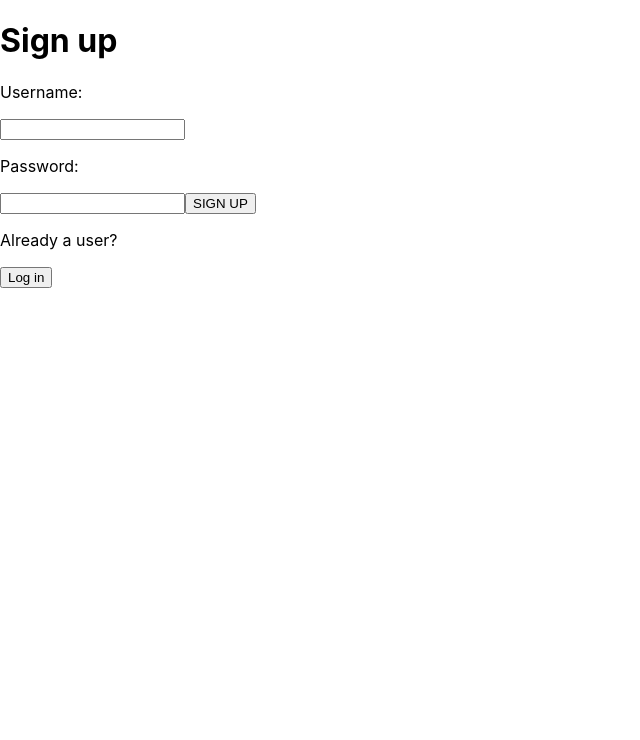
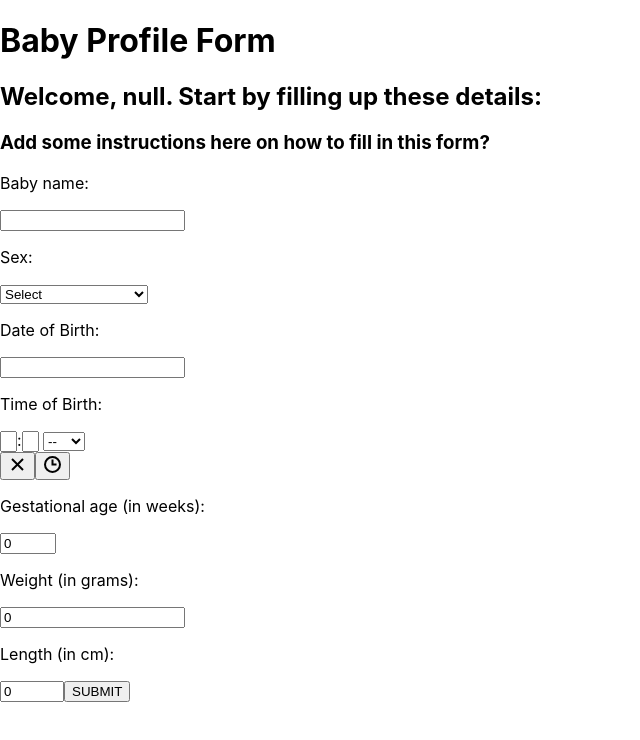
Before and after one commit to VanessaSue27/final-project-frontend, a React (Create React App) app: page /create-profile in a window 1280 px wide. Shown: the top 740 px of the page, without its empty margins (0-640 px from the left). Built offline with nearby package versions, Linux system fonts and the light colour scheme.

Commit message:
Add redirects file

```diff
--- a/package.json
+++ b/package.json
@@ -16,6 +16,7 @@
     "react-redux": "^7.2.0",
     "react-scripts": "3.2.0",
     "react-time-picker": "^4.1.2",
+    "react-router-dom": "^5.2.0",
     "styled-components": "^5.2.1"
   },
   "scripts": {
--- a/src/App.js
+++ b/src/App.js
@@ -1,10 +1,14 @@
 import React from 'react';
 import { configureStore, combineReducers } from '@reduxjs/toolkit';
 import { Provider } from 'react-redux';
+import { BrowserRouter, Switch, Route } from 'react-router-dom';
 
 import { user } from './reducer/user';
 
-import { LandingPage } from './pages/LandingPage';
+import { SignUpPage } from './pages/SignUpPage';
+import { LogInPage } from './pages/LogInPage';
+import { BabyProfileForm } from './pages/BabyProfileForm';
+import { Dashboard } from './pages/Dashboard';
 
 const reducer = combineReducers({ user: user.reducer });
 const store = configureStore({ reducer });
@@ -12,7 +16,25 @@ const store = configureStore({ reducer });
 export const App = () => {
   return (
     <Provider store={store}>
-      <LandingPage />
+      <BrowserRouter>
+        <Switch>
+          <Route path="/" exact>
+            <SignUpPage />
+          </Route>
+
+          <Route path="/login">
+            <LogInPage />
+          </Route>
+
+          <Route path="/create-profile">
+            <BabyProfileForm />
+          </Route>
+
+          <Route path="/dashboard">
+            <Dashboard />
+          </Route>
+        </Switch>
+      </BrowserRouter>
     </Provider>
   );
 };
--- a/src/pages/LandingPage.js
+++ /dev/null
@@ -1,31 +0,0 @@
-import React from 'react';
-import { useSelector } from 'react-redux';
-
-import { SignUpPage } from './SignUpPage';
-import { LogInPage } from './LogInPage';
-import { BabyProfileForm } from './BabyProfileForm';
-import { Dashboard } from './Dashboard';
-
-// Page where the user can Sign up for a new account or
-// click link to Log In page if already existing user
-
-export const LandingPage = () => {
-  const currentPage = useSelector((store) => store.user.page);
-  const accessToken = useSelector((store) => store.user.accessToken);
-
-  if (accessToken) {
-    return (
-      <>
-        {currentPage === 'babyProfileForm' && <BabyProfileForm />}
-        {currentPage === 'dashboard' && <Dashboard />}
-      </>
-    );
-  }
-
-  return (
-    <>
-      {currentPage === 'signup' && <SignUpPage />}
-      {currentPage === 'login' && <LogInPage />}
-    </>
-  );
-};
```
Also changed, not shown: 2 other files (tests, documents, lock files or other folders).
